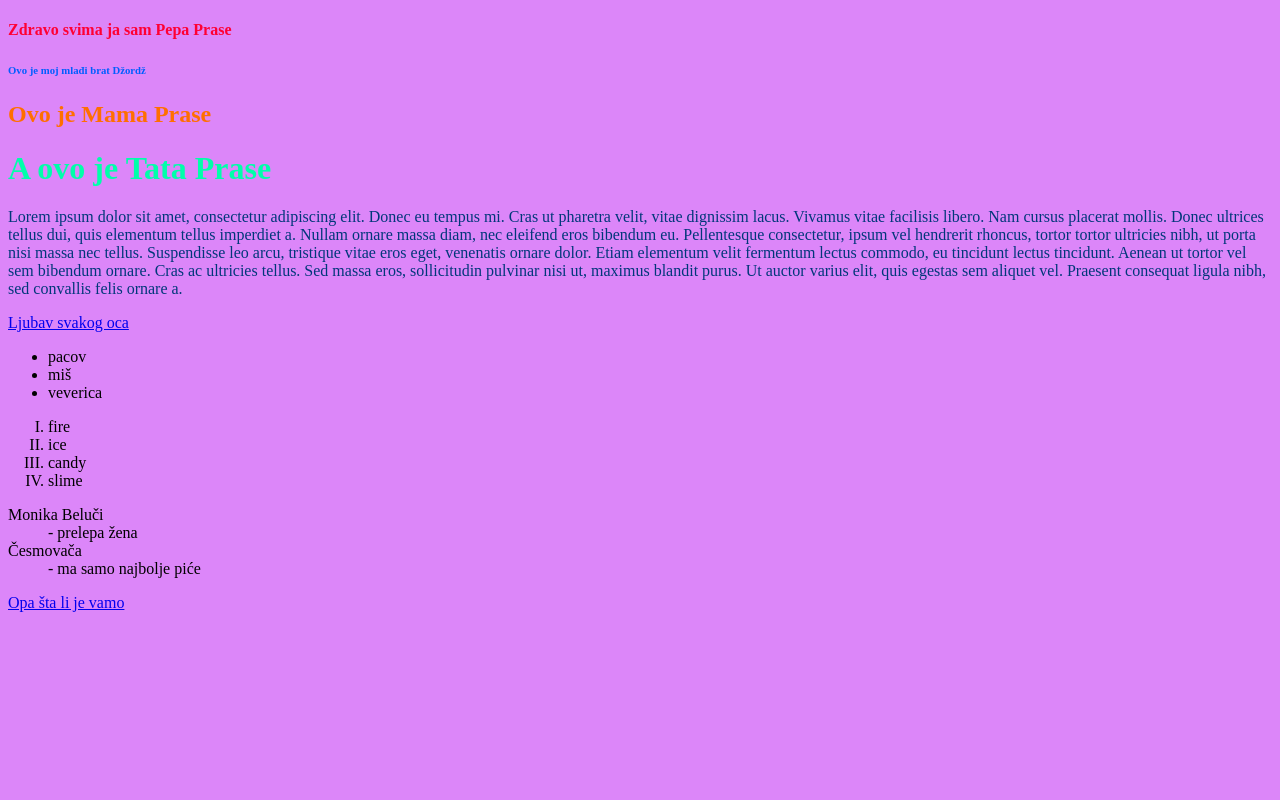
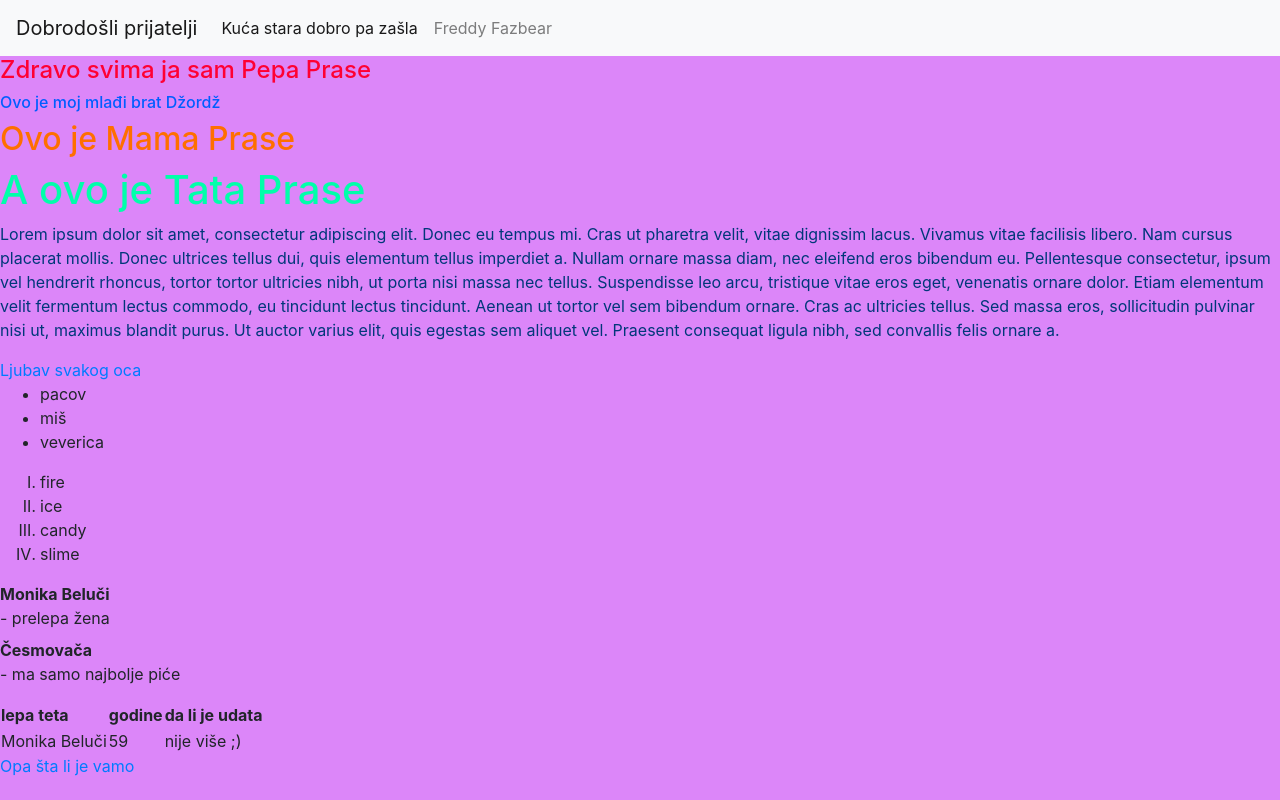
Before and after one commit to kriskris69/fantastic-garbanzo, a plain HTML site: page index.html in a window 1280 px wide. Drawn offline with nearby package versions, Linux system fonts and the light colour scheme.

Commit message:
Update index.html

```diff
--- a/index.html
+++ b/index.html
@@ -2,6 +2,8 @@
 <html>
 <head>
   <title>Monika Beluči-najlepše biće na svetu</title>
+  <link rel="stylesheet" href="https://cdn.jsdelivr.net/npm/bootstrap@4.0.0/dist/css/bootstrap.min.css" integrity="sha384-Gn5384xqQ1aoWXA+058RXPxPg6fy4IWvTNh0E263XmFcJlSAwiGgFAW/dAiS6JXm" crossorigin="anonymous">
+  <script src="https://code.jquery.com/jquery-1.10.2.js"></script>
   <style>
     body {background-color: rgb(220, 134, 249);}
     h4 {color: rgb(255, 0, 51);}
@@ -16,6 +18,25 @@
   <meta name="viewport" content="width=device-width, initial-scale=1.0">
 </head>
 <body>
+  <nav class="navbar navbar-expand-lg navbar-light bg-light">
+    <a class="navbar-brand" href="#">Dobrodošli prijatelji</a>
+    <button class="navbar-toggler" type="button" data-toggle="collapse" data-target="#navbarSupportedContent"
+      aria-controls="navbarSupportedContent" aria-expanded="false" aria-label="Toggle navigation">
+      <span class="navbar-toggler-icon"></span>
+    </button>
+    <div class="collapse navbar-collapse" id="navbarSupportedContent">
+      <ul class="navbar-nav mr-auto">
+        <li class="nav-item active">
+          <a class="nav-link" href="file:///C:/Users/krist/Desktop/info%20html/index.html">Kuća stara dobro pa zašla<span
+              class="sr-only">(current)</span></a>
+        </li>
+        <li class="nav-item">
+          <a class="nav-link" href="file:///C:/Users/krist/Desktop/info%20html/imam%20te%20sad%20pe%C4%91a.html">Freddy
+            Fazbear</a>
+        </li>
+      </ul>
+    </div>
+  </nav>
   <h4>Zdravo svima ja sam Pepa Prase</h4>
   <h6>Ovo je moj mlađi brat Džordž</h6>
   <h2>Ovo je Mama Prase</h2>
@@ -41,6 +62,18 @@
     <dt>Česmovača</dt>
     <dd>- ma samo najbolje piće</dd>
   </dl>
+   <table>
+    <tr>
+      <th>lepa teta</th>
+      <th>godine</th>
+      <th>da li je udata</th>
+    </tr>
+    <tr>
+      <td>Monika Beluči</td>
+      <td>59</td>
+      <td>nije više ;)</td>
+    </tr>
+  </table>
 
   <a href="file:///C:/Users/krist/Desktop/info%20html/imam%20te%20sad%20pe%C4%91a.html" target="_blank">Opa šta li je vamo</a>
 
```
